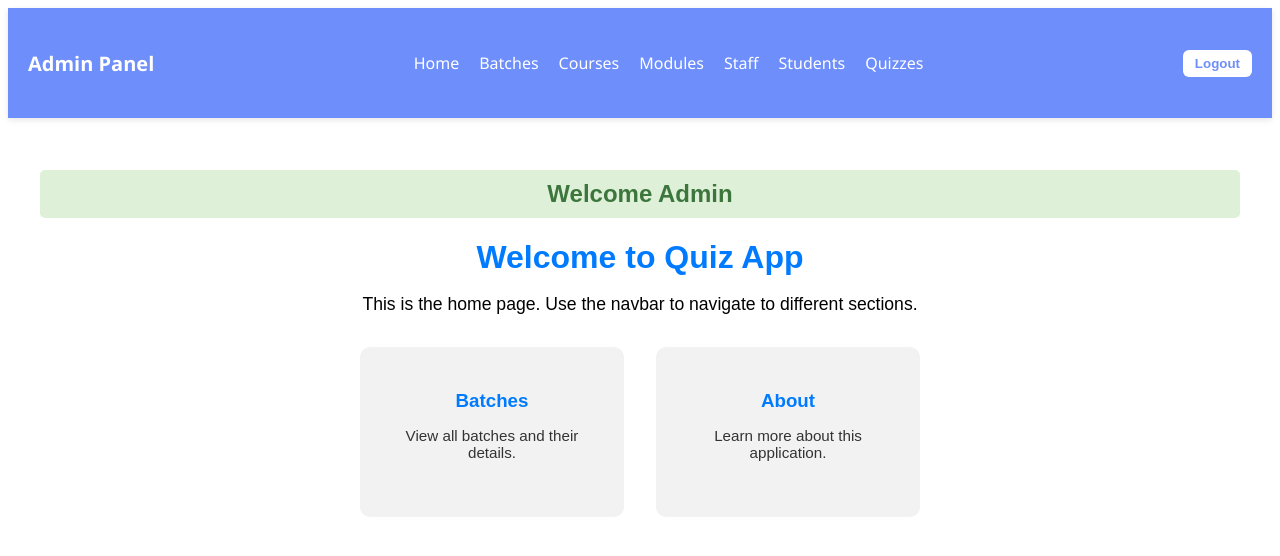
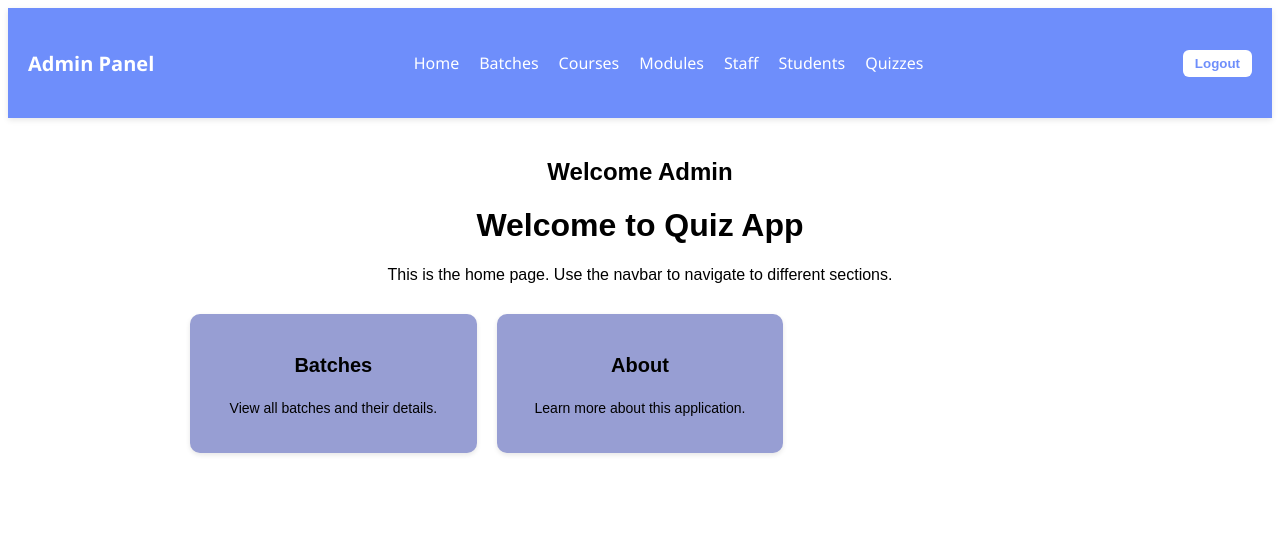
Before and after one commit to W3-Pooja-83960/Quizinternshipapp, a React (Vite) app in the folder Frontend/: page /home in a window 1280 px wide. Shown: the top 556 px of the page. Built offline with nearby package versions, Linux system fonts and the light colour scheme; no server answers.

Commit message:
updated home.css

```diff
--- a/Frontend/src/Styles/home.css
+++ b/Frontend/src/Styles/home.css
@@ -1,56 +1,70 @@
-.home-container {
-  padding: 2rem;
-  font-family: 'Poppins', sans-serif;
-  text-align: center;
+body {
+  font-family: "Poppins", sans-serif;
 }
 
-.home-container h1 {
-  font-size: 2rem;
-  margin-bottom: 1rem;
-  color: #007bff;
-}
-
-.home-container p {
-  font-size: 1.1rem;
-  margin-bottom: 2rem;
+.home-container {
+  text-align: center;
+  padding: 20px;
 }
 
 .home-cards {
-  display: flex;
-  justify-content: center;
-  gap: 2rem;
-  flex-wrap: wrap;
-}
+  display: grid;
+  grid-template-columns: repeat(3, 1fr);
+  gap: 20px;
+  max-width: 900px;
+  margin: 30px auto;
 
 .card {
-  background-color: #f2f2f2;
-  padding: 1.5rem 2rem;
+  background: #979ed3;
   border-radius: 10px;
-  width: 200px;
-  transition: transform 0.3s, box-shadow 0.3s;
-  cursor: pointer;
+  padding: 20px;
+  box-shadow: 0 2px 5px rgba(0,0,0,0.1);
+  transition: transform 0.3s;
 }
 
 .card:hover {
-  transform: translateY(-5px);
-  box-shadow: 0 8px 20px rgba(0,0,0,0.15);
+  transform: scale(1.05);
+  background: #eef3ff;
 }
 
+body {
+  font-family: "Poppins", sans-serif;
+  margin: 0;
+  padding: 0;
+  background-color: #f4f6f8;
+}
+
+/* Welcome message */
+.welcome-message {
+  font-size: 24px;
+  font-weight: 600;
+  color: #ff6b6b;
+}
+
+/* Main heading */
+h1 {
+  font-size: 28px;
+  font-weight: 700;
+  color: #1e3a8a;
+}
+
+/* Paragraphs */
+p {
+  font-size: 16px;
+  font-weight: 400;
+  color: #374151;
+  line-height: 1.6;
+}
+
+/* Card text */
 .card h3 {
-  color: #007bff;
-  margin-bottom: 0.5rem;
+  font-size: 20px;
+  font-weight: 600;
+  color: black;
 }
 
 .card p {
-  font-size: 0.95rem;
-  color: #333;
+  font-size: 14px;
+  font-weight: 400;
+  color: black;
 }
-.welcome-message {
-  background-color: #dff0d8;
-  color: #3c763d;
-  padding: 10px 15px;
-  border-radius: 5px;
-  margin-bottom: 15px;
-  font-weight: bold;
-  text-align: center;
-}
```
